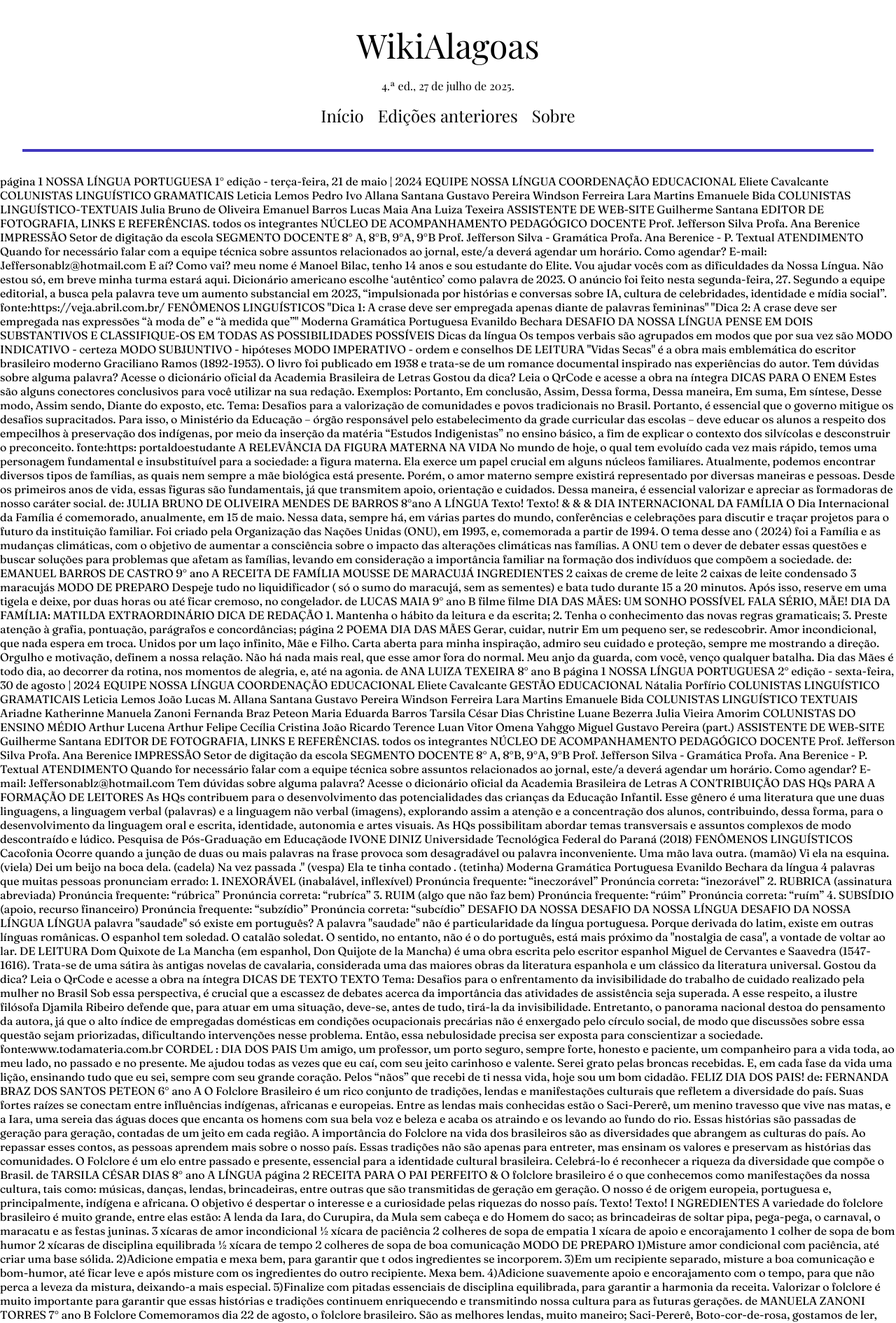
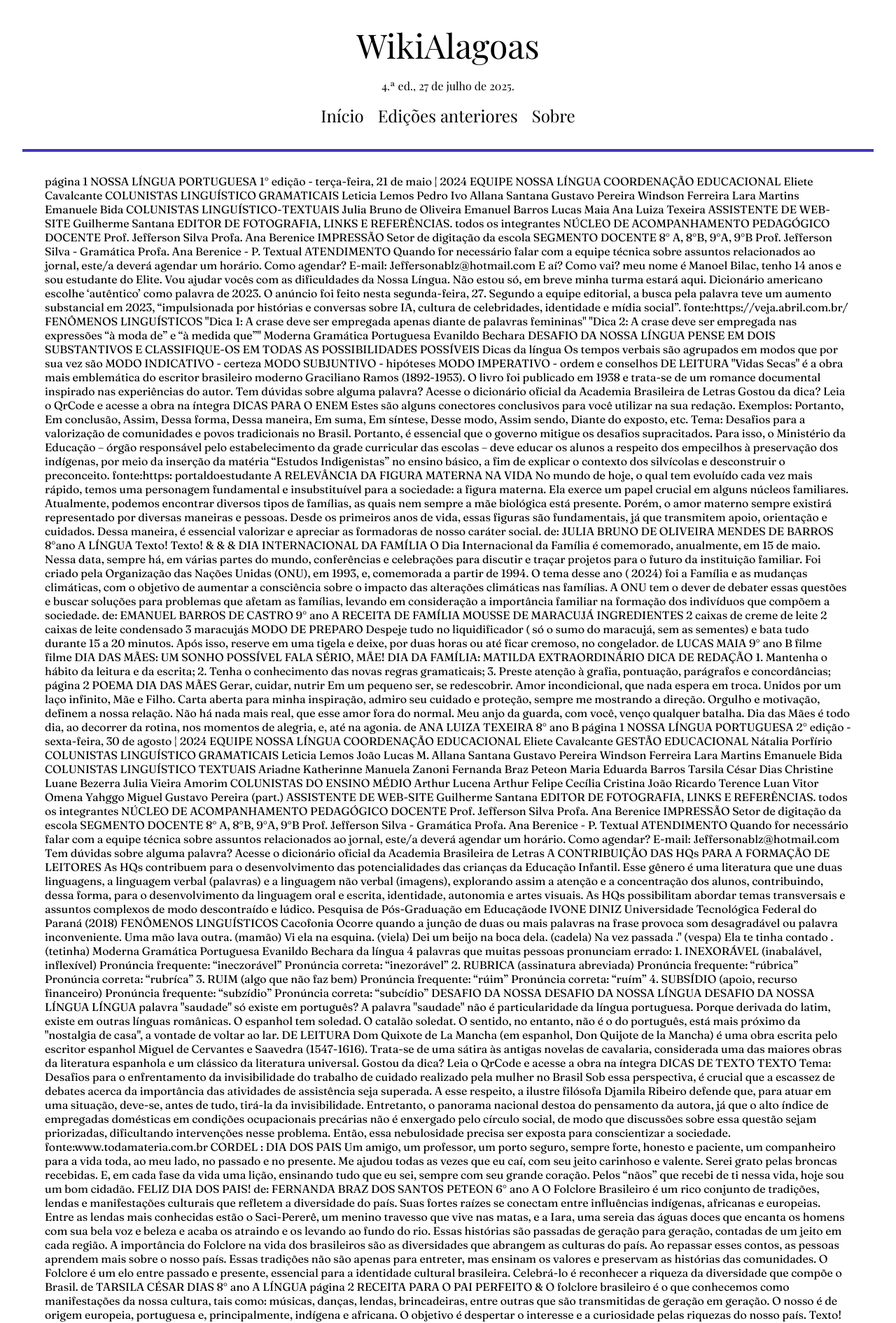
Before and after one commit to wikialagoas/wikialagoas, a Jekyll site: the page built from index.html, in a window 1280 px wide. Shown: the top 1891 px of the page at 70% size. Built offline with Jekyll 4.4.1, drawn with Linux system fonts in a browser that asks for light colours.

Commit message:
Adiciona contêiner

```diff
--- a/_config.yml
+++ b/_config.yml
@@ -18,7 +18,7 @@
 # You can create any custom variable you would like, and they will be accessible
 # in the templates via {{ site.myvariable }}.
 
-title: Wikialagoas
+title: WikiAlagoas
 email: pedro2007.prrr@gmail.com
 description: >- # this means to ignore newlines until "baseurl:"
   Um jornal sobre a língua portuguesa, suas peculiaridades e curiosidades de Alagoas
--- a/_layouts/base.html
+++ b/_layouts/base.html
@@ -2,7 +2,7 @@
 <html lang="pt-BR">
 	<head>
 		<link rel="icon" type="image/x-icon" href="{{ site.baseurl }}/assets/favicon.ico">
-		<title>{{ page.title }}</title>
+		<title>{{site.title}} — {{ page.title }}</title>
 
 		<meta content="{{ page.title }}" property="og:title" />
 		<meta content="{{ site.description }}" property="og:description" />
@@ -24,7 +24,9 @@
 	</head>
 	<body>
 		{% include header.html baseurl=site.baseurl edition="4" date="2025-07-27" %}
-		{{ content }}
+		<div class="content-container">
+			{{ content }}
+		</div>
 		{% include footer.html baseurl=site.baseurl github_url=site.github_url %}
 	</body>
 </html>
--- a/assets/styles/style.scss
+++ b/assets/styles/style.scss
@@ -162,6 +162,19 @@ body {
     --underline-color: var(--secondary-text-color);
 }
 
+.content-container {
+    width: 90vw;
+    width: 90dvw;
+    margin-left: auto;
+    margin-right: auto;
+}
+
+.content-container h1 { // talvez usar uma classe
+    font-family: var(--secondary-font-family);
+    font-weight: normal;
+    position: relative;
+}
+
 @media (max-width: 768px) {
     .footer-ul {
         flex-direction: column;
```
